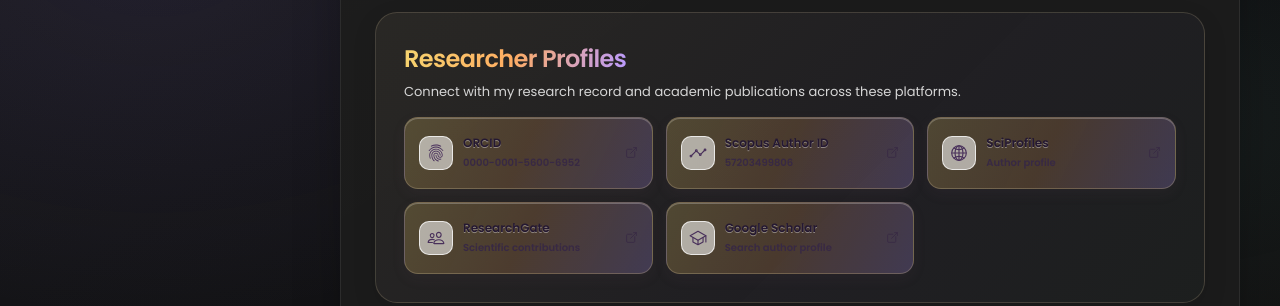
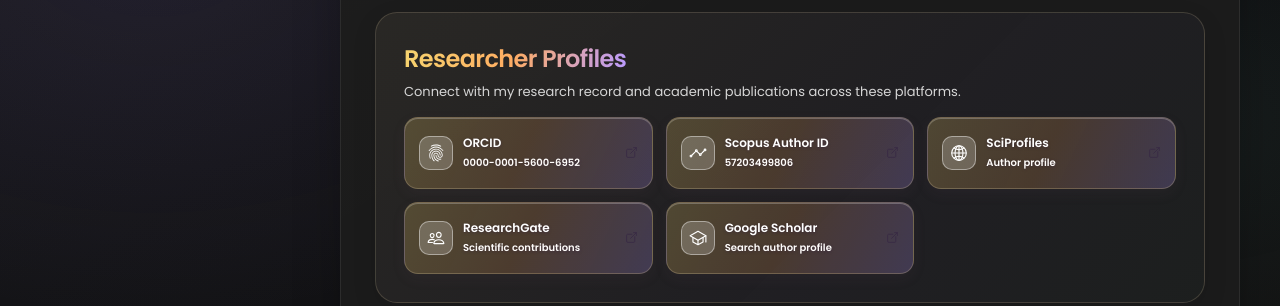
Before and after one commit to waleedmanzoor0/portfolio, a plain HTML site: page index.html in a window 1280 px wide. Shown: the part 920-1226 px from the top of the page. Drawn offline with nearby package versions, Linux system fonts and the light colour scheme.

Commit message:
Set researcher profile card text to white for contrast

```diff
--- a/assets/css/style.css
+++ b/assets/css/style.css
@@ -4469,3 +4469,28 @@ body:not(.light-theme) article.about[data-page="about"] .research-profile-link-c
 body:not(.light-theme) article.about[data-page="about"] .research-profile-link-arrow {
   color: #382944 !important;
 }
+
+
+/* Final card typography: white text for clear contrast on pastel gradients */
+article.about[data-page="about"] .research-profile-link-copy strong,
+body:not(.light-theme) article.about[data-page="about"] .research-profile-link-copy strong,
+body.light-theme article.about[data-page="about"] .research-profile-link-copy strong {
+  color: #ffffff !important;
+  font-weight: 750 !important;
+  text-shadow: 0 1px 3px rgba(48, 29, 66, .42) !important;
+}
+article.about[data-page="about"] .research-profile-link-copy small,
+body:not(.light-theme) article.about[data-page="about"] .research-profile-link-copy small,
+body.light-theme article.about[data-page="about"] .research-profile-link-copy small {
+  color: #fffdfb !important;
+  font-weight: 600 !important;
+  text-shadow: 0 1px 3px rgba(48, 29, 66, .38) !important;
+}
+article.about[data-page="about"] .research-profile-link-arrow,
+article.about[data-page="about"] .research-profile-link-icon {
+  color: #ffffff !important;
+}
+article.about[data-page="about"] .research-profile-link-icon {
+  background: rgba(255,255,255,.20) !important;
+  border-color: rgba(255,255,255,.42) !important;
+}
```
